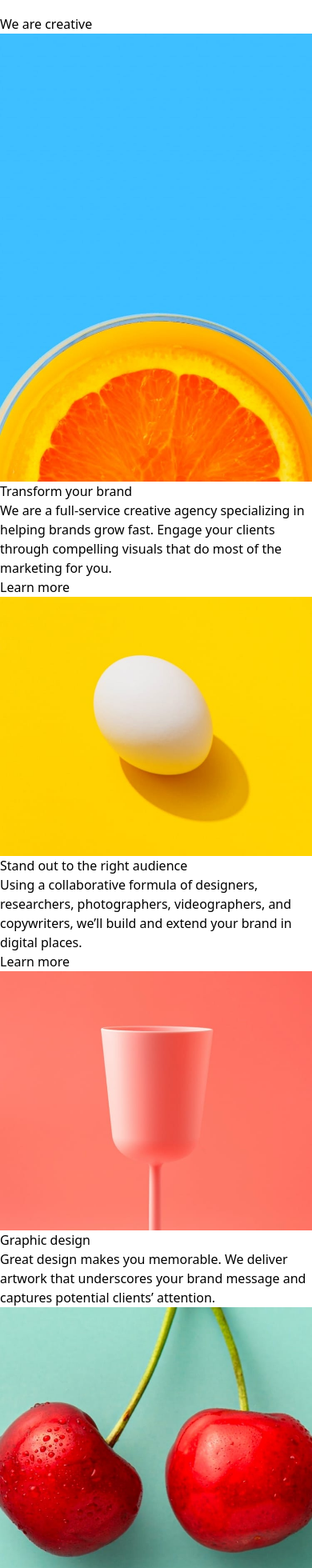
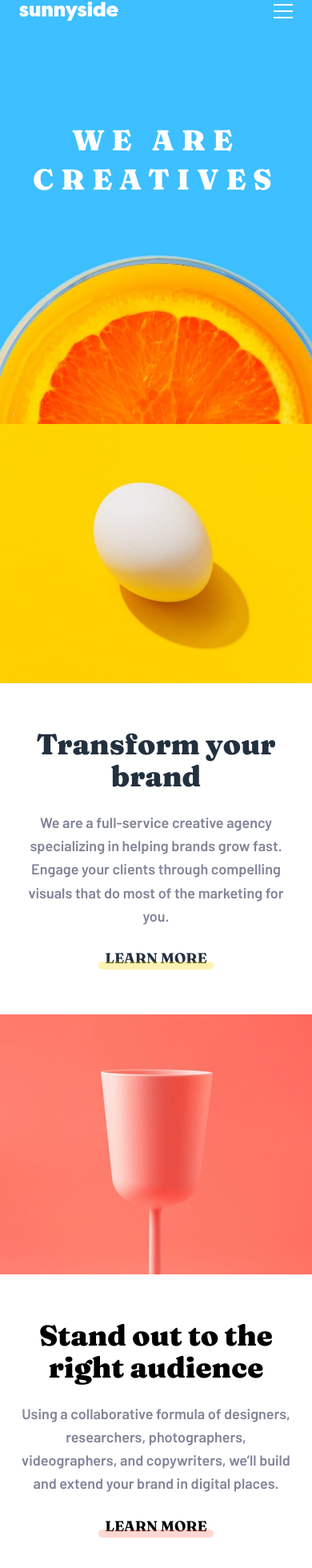
Before and after one commit to iameenahmed/sunnyside-agency-landing-page, a React (Vite) app: page / in a window 390 px wide. Shown: the part 30-1990 px from the top of the page at 80% size. Built offline with nearby package versions, Linux system fonts and the light colour scheme.

Commit message:
Add mobile design styling

```diff
--- a/index.html
+++ b/index.html
@@ -2,12 +2,11 @@
 <html lang="en">
   <head>
     <meta charset="UTF-8" />
-    <link rel="icon" type="image/svg+xml" href="/vite.svg" />
     <meta name="viewport" content="width=device-width, initial-scale=1.0" />
     <link rel="preconnect" href="https://fonts.googleapis.com" />
     <link rel="preconnect" href="https://fonts.gstatic.com" crossorigin />
     <link
-      href="https://fonts.googleapis.com/css2?family=Barlow&family=Fraunces:ital,opsz,wght@0,9..144,100..900;1,9..144,100..900&display=swap"
+      href="https://fonts.googleapis.com/css2?family=Barlow:wght@600&family=Fraunces:ital,opsz,wght@0,9..144,100..900;1,9..144,100..900&display=swap"
       rel="stylesheet"
     />
     <title>Sunnyside agency landing page</title>
--- a/src/App.tsx
+++ b/src/App.tsx
@@ -7,7 +7,7 @@ import Footer from "./components/Footer";
 
 const App = () => {
   return (
-    <div>
+    <div className="font-Barlow text-lg font-semibold">
       <Header />
       <main>
         <Hero />
--- a/src/components/Footer.tsx
+++ b/src/components/Footer.tsx
@@ -13,19 +13,28 @@ const Footer = () => {
   ];
 
   return (
-    <footer>
+    <footer className="bg-LightCyan flex flex-col items-center py-16 text-DarkModerateCyan">
       <div>
         <img src={logo} alt="logo" />
       </div>
-      <div>
-        <ul>
-          <li>About</li>
-          <li>Services</li>
-          <li>Projects</li>
+      <div className="">
+        <ul className="mb-16 mt-10 flex gap-12">
+          <li className="group relative cursor-pointer">
+            About
+            <span className="absolute bottom-0 left-0 h-[1px] w-0 bg-DarkModerateCyan transition-all duration-300 group-hover:w-full" />
+          </li>
+          <li className="group relative cursor-pointer">
+            Services
+            <span className="absolute bottom-0 left-0 h-[1px] w-0 bg-DarkModerateCyan transition-all duration-300 group-hover:w-full" />
+          </li>
+          <li className="group relative cursor-pointer">
+            Projects
+            <span className="absolute bottom-0 left-0 h-[1px] w-0 bg-DarkModerateCyan transition-all duration-300 group-hover:w-full" />
+          </li>
         </ul>
       </div>
       <div>
-        <ul>
+        <ul className="flex gap-6">
           {socials.map((social, index) => (
             <li key={index}>
               <a
--- a/src/components/Header.tsx
+++ b/src/components/Header.tsx
@@ -4,11 +4,11 @@ import { useState } from "react";
 
 const Header = () => {
   const [isOpen, setIsOpen] = useState<boolean>(false);
-  const links: string[] = ["About", "Services", "Projects", "Contact"];
+  const links: string[] = ["About", "Services", "Projects"];
 
   return (
-    <header>
-      <div>
+    <header className="absolute bottom-0 top-0 z-20 w-full px-6 py-8">
+      <div className="flex justify-between">
         <div>
           <img src={logo} alt="logo" />
         </div>
@@ -22,13 +22,18 @@ const Header = () => {
       <nav>
         {/* Mobile Navigation */}
         {isOpen && (
-          <div className="md:hidden">
-            <ul>
+          <div className="relative mt-12 flex h-[19rem] w-full flex-col items-center justify-center bg-white before:absolute before:-top-7 before:right-0 before:h-0 before:w-0 before:border-l-[2rem] before:border-r-[2rem] before:border-t-[2rem] before:border-transparent before:border-r-white md:hidden">
+            <ul className="space-y-8 text-center text-xl text-VeryDarkGrayishBlue">
               {links.map((link, index) => (
-                <li key={index}>
+                <li key={index} className="hover:opacity-70">
                   <a href={`#${link}`}>{link}</a>
                 </li>
               ))}
+              <li>
+                <button className="rounded-full bg-Yellow px-6 py-2.5 font-Fraunces font-bold uppercase text-VeryDarkDesaturatedBlue hover:opacity-70">
+                  Contact
+                </button>
+              </li>
             </ul>
           </div>
         )}
@@ -40,6 +45,9 @@ const Header = () => {
                 <a href={`#${link}`}>{link}</a>
               </li>
             ))}
+            <li>
+              <button>Contact</button>
+            </li>
           </ul>
         </div>
       </nav>
--- a/src/components/Hero.tsx
+++ b/src/components/Hero.tsx
@@ -3,8 +3,12 @@ import hero from "../assets/mobile/image-header.jpg";
 
 const Hero = () => {
   return (
-    <div>
-      <h1>We are creative</h1>
+    <div className="relative left-0 top-0">
+      <div className="absolute bottom-1/2 left-0 right-0 text-center">
+        <h1 className="font-Fraunces text-4xl font-black uppercase leading-snug tracking-[0.25em] text-white ">
+          We are creatives
+        </h1>
+      </div>
       <picture>
         <source srcSet={heroDesktop} media="(min-width: 768px)" />
         <img src={hero} alt="a slice of orange" />
--- a/src/components/Projects.tsx
+++ b/src/components/Projects.tsx
@@ -10,7 +10,7 @@ import sugarcubesMobile from "../assets/mobile/image-gallery-sugar-cubes.jpg";
 
 const Projects = () => {
   return (
-    <div>
+    <div className="grid grid-cols-2 grid-rows-2">
       <picture>
         <source srcSet={milkbottles} media="(min-width: 768px)" />
         <img src={milkbottlesMobile} alt="milk bottles" />
--- a/src/components/Services.tsx
+++ b/src/components/Services.tsx
@@ -11,41 +11,50 @@ import photographyMobile from "../assets/mobile/image-photography.jpg";
 const Services = () => {
   return (
     <div>
-      <div>
-        <div>
-          <h2>Transform your brand</h2>
-          <p>
+      <div className="flex flex-col-reverse text-VeryDarkDesaturatedBlue">
+        <div className="space-y-6 px-6 py-14 text-center">
+          <h2 className="font-Fraunces text-4xl font-black ">
+            Transform your brand
+          </h2>
+          <p className="leading-relaxed text-DarkGrayishBlue">
             We are a full-service creative agency specializing in helping brands
             grow fast. Engage your clients through compelling visuals that do
             most of the marketing for you.
           </p>
-          <button>Learn more</button>
+          <button className="relative font-Fraunces font-bold uppercase after:absolute after:-left-2 after:bottom-0 after:h-2.5 after:w-36 after:rounded-full after:bg-Yellow/30">
+            Learn more
+          </button>
         </div>
-        <picture>
+        <picture className="">
           <source srcSet={transform} media="(min-width: 768px)" />
           <img src={transformMobile} alt="egg" />
         </picture>
       </div>
-      <div>
-        <div>
-          <h2>Stand out to the right audience</h2>
-          <p>
+
+      <div className="flex flex-col-reverse">
+        <div className="space-y-6 px-6 py-14 text-center">
+          <h2 className="font-Fraunces text-4xl font-black ">
+            Stand out to the right audience
+          </h2>
+          <p className="leading-relaxed text-DarkGrayishBlue">
             Using a collaborative formula of designers, researchers,
             photographers, videographers, and copywriters, we’ll build and
             extend your brand in digital places.
           </p>
-          <button>Learn more</button>
+          <button className="relative font-Fraunces font-bold uppercase after:absolute after:-left-2 after:bottom-0 after:h-2.5 after:w-36 after:rounded-full after:bg-SoftRed/30">
+            Learn more
+          </button>
         </div>
         <picture>
           <source srcSet={standOut} media="(min-width: 768px)" />
           <img src={standOutMobile} alt="glass illustration" />
         </picture>
       </div>
-      <div>
-        <div>
-          <div>
-            <h2>Graphic design</h2>
-            <p>
+
+      <div className="relative flex flex-col-reverse">
+        <div className="absolute bottom-14 space-y-6 px-6 text-center">
+          <h2 className="font-Fraunces text-3xl font-black">Graphic design</h2>
+          <p className="text-DarkDesaturatedCyan">
             Great design makes you memorable. We deliver artwork that
             underscores your brand message and captures potential clients’
             attention.
@@ -56,14 +65,13 @@ const Services = () => {
           <img src={graphicDesignMobile} alt="cheery" />
         </picture>
       </div>
-      </div>
-      <div>
-        <div>
-          <div>
-            <h2>Photography</h2>
-            <p>
-              Increase your credibility by getting the most stunning,
-              high-quality photos that improve your business image.
+
+      <div className="relative flex flex-col-reverse">
+        <div className="absolute bottom-14 space-y-6 px-6 text-center">
+          <h2 className="font-Fraunces text-3xl font-black">Photography</h2>
+          <p className="text-DarkBlue">
+            Increase your credibility by getting the most stunning, high-quality
+            photos that improve your business image.
           </p>
         </div>
         <picture>
@@ -72,7 +80,6 @@ const Services = () => {
         </picture>
       </div>
     </div>
-    </div>
   );
 };
 export default Services;
--- a/tailwind.config.js
+++ b/tailwind.config.js
@@ -13,6 +13,7 @@ export default {
         DarkDesaturatedCyan: "hsl(167, 40%, 24%)",
         DarkBlue: "hsl(198, 62%, 26%)",
         DarkModerateCyan: "hsl(168, 34%, 41%)",
+        LightCyan: "hsl(165, 37%, 73%)",
 
         VeryDarkDesaturatedBlue: "hsl(212, 27%, 19%)",
         VeryDarkGrayishBlue: "hsl(213, 9%, 39%)",
```
Also changed, not shown: src/components/Testimonials.tsx (+52 -33 lines). Lines whose indentation alone changed are shown as unchanged.
